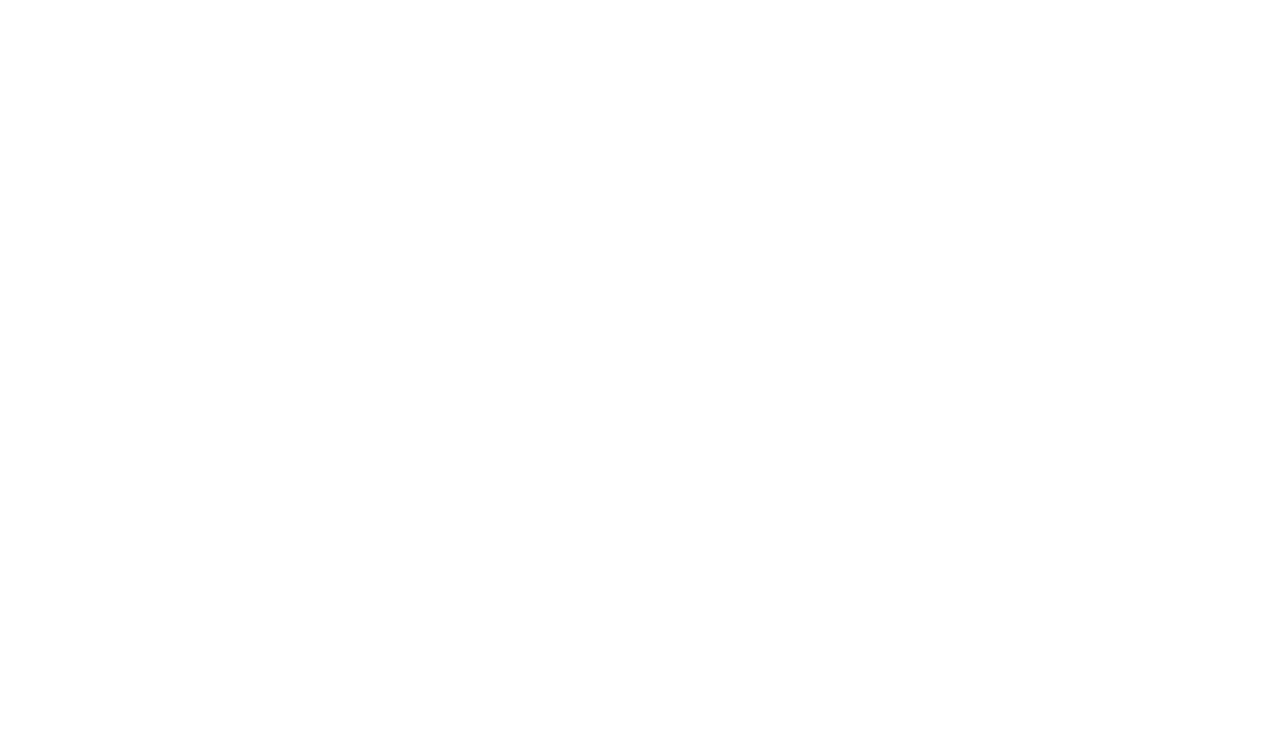
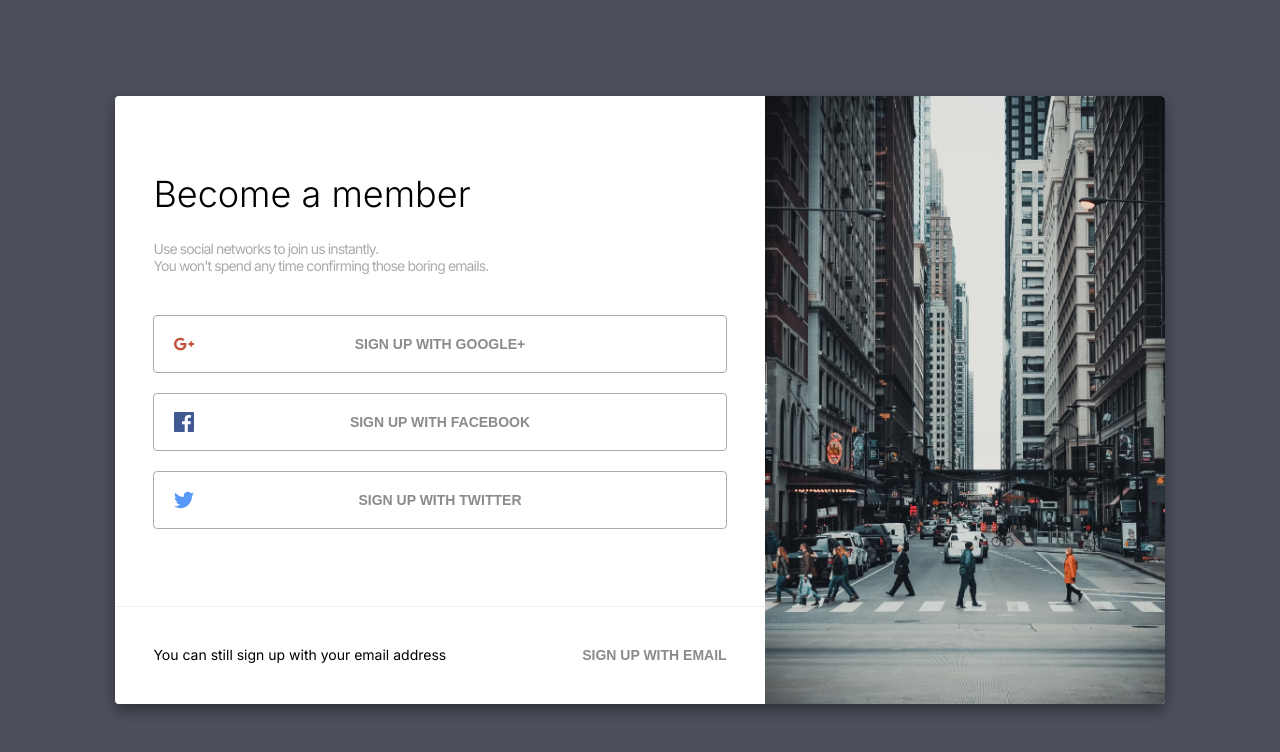
Before and after one commit to vdmkhrp-frontloops-markup/task-06, a website built with Vite: page index.html in a window 1280 px wide. Built offline with nearby package versions, Linux system fonts and the light colour scheme.

Commit message:
made markup and stylized the sign up block, optimized the pictures

```diff
--- a/index.html
+++ b/index.html
@@ -1,15 +1,71 @@
 <!DOCTYPE html>
 <html lang="en">
   <head>
-  <meta charset="UTF-8">
-  <meta name="viewport" content="width=device-width, initial-scale=1.0">
-  <link rel="stylesheet" href="./src/style.scss">
+    <meta charset="UTF-8" />
+    <meta name="viewport" content="width=device-width, initial-scale=1.0" />
+    <link rel="preconnect" href="https://fonts.googleapis.com" />
+    <link rel="preconnect" href="https://fonts.gstatic.com" crossorigin />
+    <link
+      href="https://fonts.googleapis.com/css2?family=Inter:opsz,wght@14..32,100..900&display=swap"
+      rel="stylesheet"
+    />
+    <link rel="stylesheet" href="./src/style.scss" />
     <link rel="icon" href="./src/img/favicon.ico" sizes="32x32" />
     <link rel="icon" href="./src/img/favicon.svg" type="image/svg+xml" />
     <link rel="apple-touch-icon" href="./src/img/apple-touch-icon.png" />
-  <title>task-00</title>
+    <title>task-06</title>
   </head>
   <body>
-
+    <div class="sign-up">
+      <div class="sign-up__left">
+        <div class="sign-up__content">
+          <div class="sign-up__header">
+            <h2 class="sign-up__title">Become a member</h2>
+            <p class="sign-up__subtitle">
+              Use social networks to join us instantly.<br />You won't spend any
+              time confirming those boring emails.
+            </p>
+          </div>
+          <div class="sign-up__btn-group">
+            <button type="button" class="sign-up__btn sign-up__btn--border">
+              <img
+                src="./src/img/googleplus.svg"
+                alt="googleplus"
+                class="sign-up__icon"
+                draggable="false"
+              />
+              SIGN UP WITH GOOGLE+
+            </button>
+            <button type="button" class="sign-up__btn sign-up__btn--border">
+              <img
+                src="./src/img/facebook.svg"
+                alt="facebook"
+                class="sign-up__icon"
+                draggable="false"
+              />
+              SIGN UP WITH FACEBOOK
+            </button>
+            <button type="button" class="sign-up__btn sign-up__btn--border">
+              <img
+                src="./src/img/twitter.svg"
+                alt="twitter"
+                class="sign-up__icon"
+                draggable="false"
+              />
+              SIGN UP WITH twitter
+            </button>
+          </div>
+        </div>
+        <div class="sign-up__footer">
+          <p class="sign-up__text">
+            You can still sign up with your email address
+          </p>
+          <button type="button" class="sign-up__btn">sign up with email</button>
+        </div>
+      </div>
+      <div class="sign-up__right">
+        <img src="./src/img/side.avif" alt="side" class="sign-up__image" />
+      </div>
+    </div>
   </body>
 </html>
--- a/src/style.scss
+++ b/src/style.scss
@@ -2,7 +2,186 @@
   box-sizing: border-box;
 }
 
+h1,
+h2,
+h3,
+h4,
+h5,
+h6,
+p {
+  font-size: inherit;
+  font-weight: 400;
+  margin: 0;
+}
+
+$dark: #000;
+$light: #fff;
+
+$gray--700: #4c505c;
+$gray--500: #8b8b8c;
+$gray--400: #aeaaaa;
+$gray--300: #eef0f3;
+
+$animation-duration: 200ms;
+
 body {
+  font-family: "Inter", sans-serif;
+  font-size: 14px;
+  line-height: 1.2;
+  display: grid;
+  place-items: center;
+  background-color: $gray--700;
+  color: $dark;
   margin: 0;
+  padding: 15px;
   min-height: 100vh;
 }
+
+.sign-up {
+  width: 100%;
+  max-width: 1050px;
+  background-color: $light;
+  border-radius: 4px;
+  display: flex;
+  flex-direction: column;
+  justify-content: space-between;
+  box-shadow: 0px 6px 15px 0px rgba($dark, 0.4);
+
+  @media (width >= 768px) {
+    flex-direction: row;
+  }
+
+  &__left {
+    flex-grow: 1;
+  }
+
+  &__right {
+    border-bottom-left-radius: inherit;
+    border-bottom-right-radius: inherit;
+
+    @media (width >= 768px) {
+      border-top-right-radius: inherit;
+      border-bottom-left-radius: 0;
+    }
+  }
+
+  &__content {
+    display: flex;
+    flex-direction: column;
+    row-gap: clamp(40px, 3vw, 60px);
+    padding: clamp(40px, 6vw, 100px) clamp(20px, 3vw, 60px)
+      clamp(40px, 6vw, 80px);
+  }
+
+  &__header {
+    max-width: 335px;
+    display: flex;
+    flex-direction: column;
+    row-gap: 25px;
+  }
+
+  &__title {
+    font-size: 36px;
+    font-weight: 300;
+  }
+
+  &__subtitle {
+    color: $gray--400;
+    letter-spacing: -0.062em;
+  }
+
+  &__image {
+    display: block;
+    width: 100%;
+    height: 200px;
+    object-fit: cover;
+    border-radius: inherit;
+
+    @media (width >= 768px) {
+      max-width: 400px;
+      height: 100%;
+    }
+  }
+
+  &__btn-group {
+    display: flex;
+    flex-direction: column;
+    row-gap: 20px;
+  }
+
+  &__btn {
+    position: relative;
+    display: flex;
+    align-items: center;
+    justify-content: center;
+    background-color: transparent;
+    color: $gray--500;
+    font-weight: 700;
+    padding: 0;
+    font-size: 14px;
+    white-space: nowrap;
+    cursor: pointer;
+    text-transform: uppercase;
+    text-decoration: none;
+    text-wrap: balance;
+    border: none;
+    transition: color $animation-duration ease-in;
+
+    @media (hover: hover) {
+      &:hover {
+        color: $dark;
+      }
+    }
+
+    &--border {
+      padding: 20px 50px;
+      border: 1px solid $gray--400;
+      border-radius: 4px;
+      transition-property: border-color, transform;
+      transition-duration: $animation-duration, 100ms;
+      transition-timing-function: ease-in;
+
+      &::before {
+        content: "";
+        display: block;
+        position: absolute;
+        inset: 0;
+        box-shadow: 0px 5px 10px 0px rgba($dark, 0.1);
+        opacity: 0;
+        transition: opacity $animation-duration ease-in;
+      }
+
+      @media (hover: hover) {
+        &:hover {
+          border-color: transparent;
+
+          &::before {
+            opacity: 1;
+          }
+        }
+      }
+
+      &:active {
+        transform: translateY(3px);
+      }
+    }
+  }
+
+  &__icon {
+    display: block;
+    width: 20px;
+    aspect-ratio: 1;
+    position: absolute;
+    left: 20px;
+  }
+
+  &__footer {
+    padding: 40px clamp(20px, 3vw, 60px);
+    display: flex;
+    align-items: center;
+    justify-content: space-between;
+    flex-wrap: wrap;
+    gap: 20px;
+    border-top: 1px solid $gray--300;
+  }
+}
```
Also changed, not shown: README.md, src/img/facebook.svg (added), src/img/googleplus.svg (added), src/img/preview.png (added), src/img/side.avif (added), src/img/twitter.svg (added), 1 other file. Lines whose indentation alone changed are shown as unchanged.
